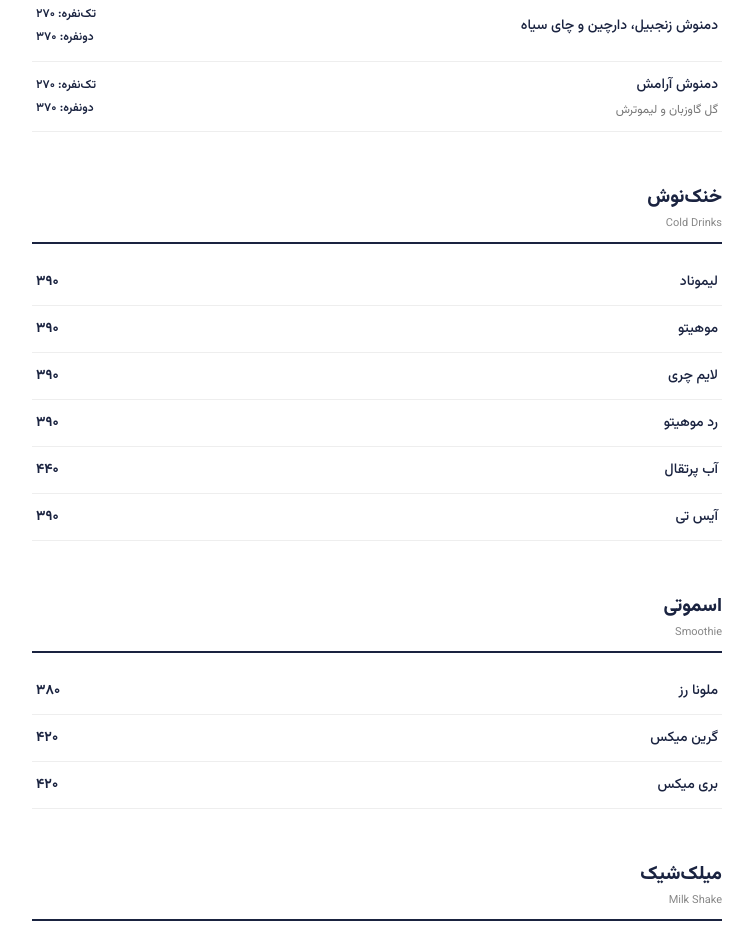
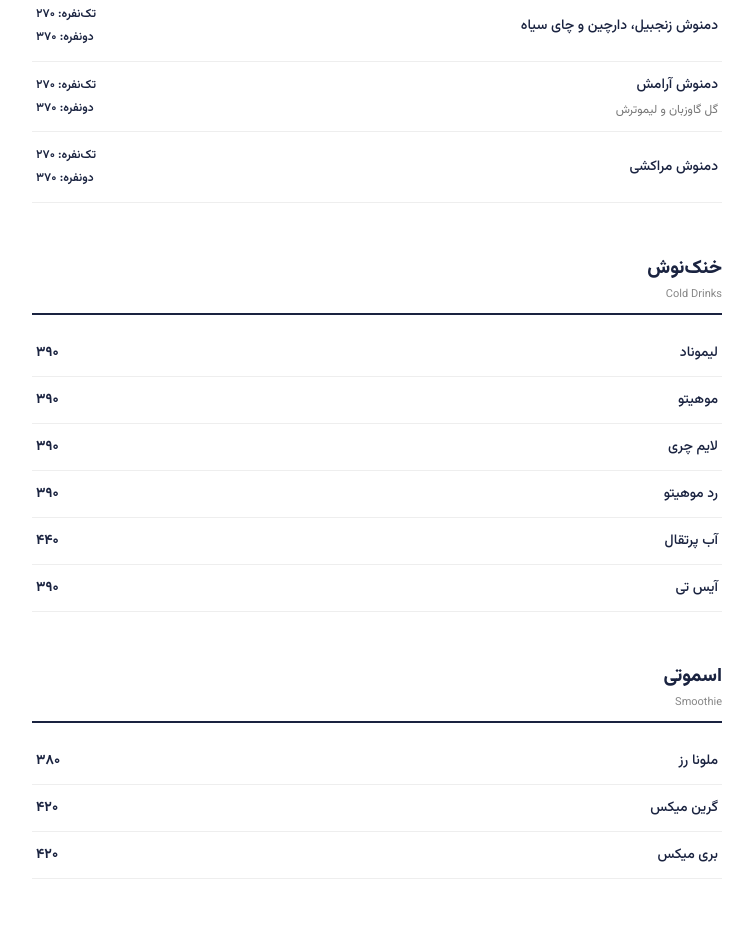
Before and after one commit to Lorian-Cafe/Lorian-Menu, a plain HTML site: page index.html in a window 1280 px wide. Shown: the part 3431-4363 px from the top of the page, without its empty margins (263-1016 px from the left). Drawn offline with Linux system fonts and the light colour scheme.

Commit message:
Update index.html

```diff
--- a/index.html
+++ b/index.html
@@ -282,6 +282,12 @@ footer {
     <span class="item-name">دمنوش آرامش<small>گل گاوزبان و لیموترش</small></span>
     <span class="herbal-price">تک‌نفره: ۲۷۰<br>دونفره: ۳۷۰</span>
 </div>
+
+<div class="item">
+    <span class="item-name">دمنوش مراکشی</span>
+    <span class="herbal-price">تک‌نفره: ۲۷۰<br>دونفره: ۳۷۰</span>
+</div>
+
 </section>
 
 <!-- خنک نوش -->
```
